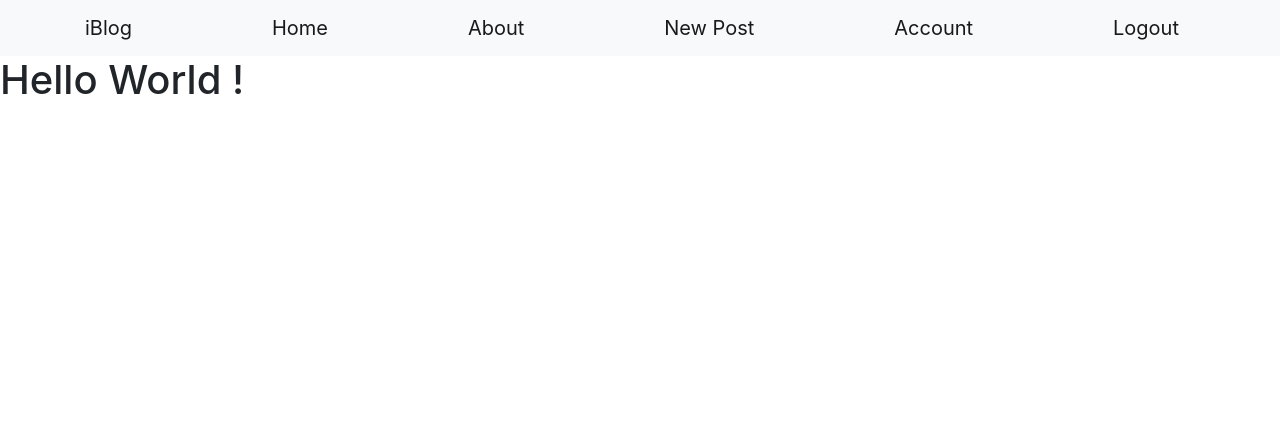
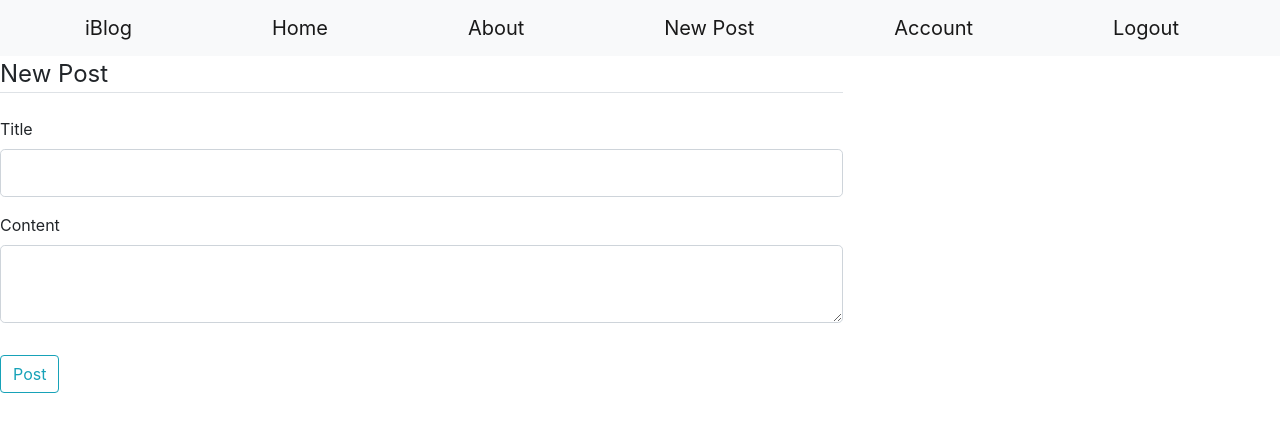
Before and after one commit to nziokaivy/iBlog, a Flask app: page /post/new in a window 1280 px wide. Shown: the top 432 px of the page. Run offline with Flask 2, Linux system fonts and the light colour scheme; the visitor is signed in with stand-in values (Sample User, id 1); parts of the project's set-up code (start-up, migrations or seed data) failed here and were passed over; some libraries are stand-ins or nearby versions.

```diff
--- a/app/main/forms.py
+++ b/app/main/forms.py
@@ -25,7 +25,7 @@ class UpdateProfileForm(FlaskForm):
             if user:
                 raise ValidationError('That email is taken. Please choose a different one.')
 
-class PostForm(FLaskForm):
+class PostForm(FlaskForm):
     title = StringField('Title', validators=[DataRequired()])
     content = TextAreaField('Content', validators=[DataRequired()])
-    submit = SUbmitField('Post')
+    submit = SubmitField('Post')
--- a/app/main/views.py
+++ b/app/main/views.py
@@ -3,17 +3,16 @@ import secrets
 from flask_wtf import FlaskForm
 from flask import Flask, render_template, url_for, flash, redirect, request, abort
 from . import main
-from ..models import User
+from ..models import User, Post
 from flask_login import login_user,logout_user,login_required, current_user
-from .forms import UpdateProfileForm
+from .forms import UpdateProfileForm, PostForm
 from ..import db, photos
 
 @main.route("/")
 @main.route("/home")
 def index():
-
-
-    return render_template('index.html')
+    posts = Post.query.all()
+    return render_template('index.html', posts=posts)
 
 def save_picture(form_picture):
     random_hex = secrets.token_hex(8)
@@ -87,7 +86,14 @@ def update_pic(username):
         db.session.commit()
     return redirect(url_for('main.account',username=username))
 
-@main.route('/post/new')
+@main.route('/post/new', methods= ['GET', 'POST'])
 @login_required
 def new_post():
-     return render_template('create_post.html',title="New Post")
+    form = PostForm()
+    if form.validate_on_submit():
+        post = Post(title=form.title.data, content=form.content.data, author=current_user)
+        db.session.add(post)
+        db.session.commit()
+        flash('Your post has been created!','success')
+        return redirect(url_for('main.index'))
+    return render_template('create_post.html',title="New Post", form=form)
--- a/app/templates/create_post.html
+++ b/app/templates/create_post.html
@@ -1,4 +1,46 @@
 {% extends "layout.html" %}
 {% block content %}
-<h1>Hello World !</h1>
+    <div class="content-section">
+    <form method="POST" action="">
+        {{ form.hidden_tag() }}
+        <fieldset class="form-group">
+            <legend class="border-bottom mb-4">New Post</legend>
+
+                <div class="form-group">
+                    {{ form.title.label(class="form-control-label") }}
+                    {% if form.title.errors %}
+                        {{ form.title(class="form-control form-control-lg is-invalid") }}
+                        <div class="invalid-feedback">
+                            {% for error in form.title.errors %}
+                                <span>{{ error }}</span>
+                            {% endfor %}
+                        </div>
+                    {% else %}
+                        {{ form.title(class="form-control form-control-lg") }}
+                    {% endif %}
+                </div>
+                <div class="form-group">
+                    {{ form.content.label(class="form-control-label") }}
+                    {% if form.content.errors %}
+                        {{ form.content(class="form-control form-control-lg is-invalid") }}
+                        <div class="invalid-feedback">
+                            {% for error in form.content.errors %}
+                                <span>{{ error }}</span>
+                            {% endfor %}
+                        </div>
+                    {% else %}
+                        {{ form.content(class="form-control form-control-lg") }}
+                    {% endif %}
+
+
+                </div>
+
+            </fieldset>
+            <div class="form-group">
+                {{ form.submit(class="btn btn-outline-info") }}
+            </div>
+        </form>
+    </div>
+
+    </div>
 {% endblock content %}
--- a/app/templates/layout.html
+++ b/app/templates/layout.html
@@ -25,7 +25,7 @@
                   <a class="navbar-brand" href="{{url_for('main.index') }}">Home</a>
                   <a class="navbar-brand" href="/">About</a>
                   {% if current_user.is_authenticated %}
-                  <a class="navbar-brand" href="/">New Post</a>
+                  <a class="navbar-brand" href="{{url_for('main.new_post') }}">New Post</a>
                   <a class="navbar-brand" href="{{url_for('main.account') }}">Account</a>
                   <a class="navbar-brand" href="{{url_for('auth.logout') }}">Logout</a>
 
```
Also changed, not shown: app/templates/index.html (+23 -1 lines).
